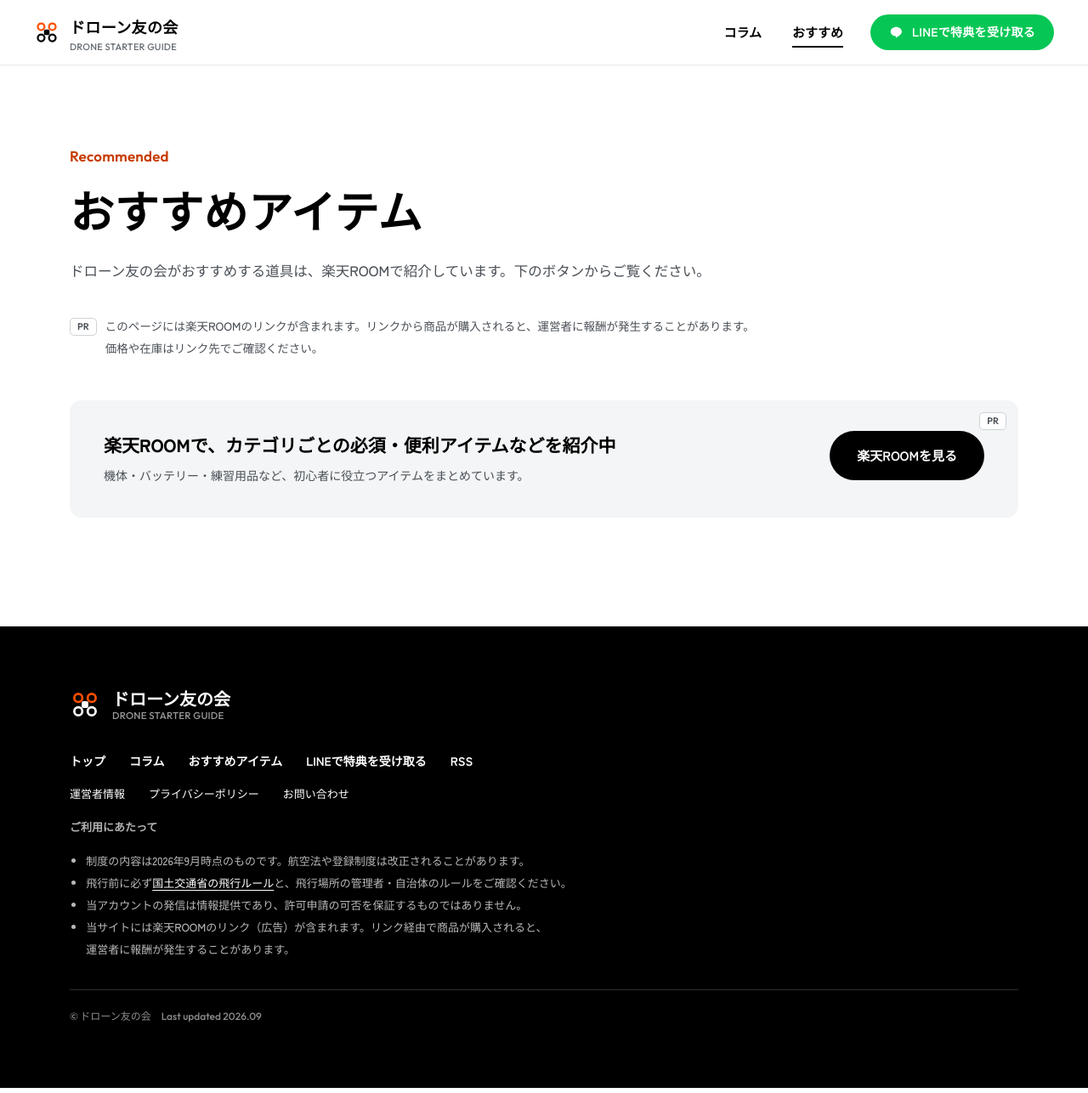
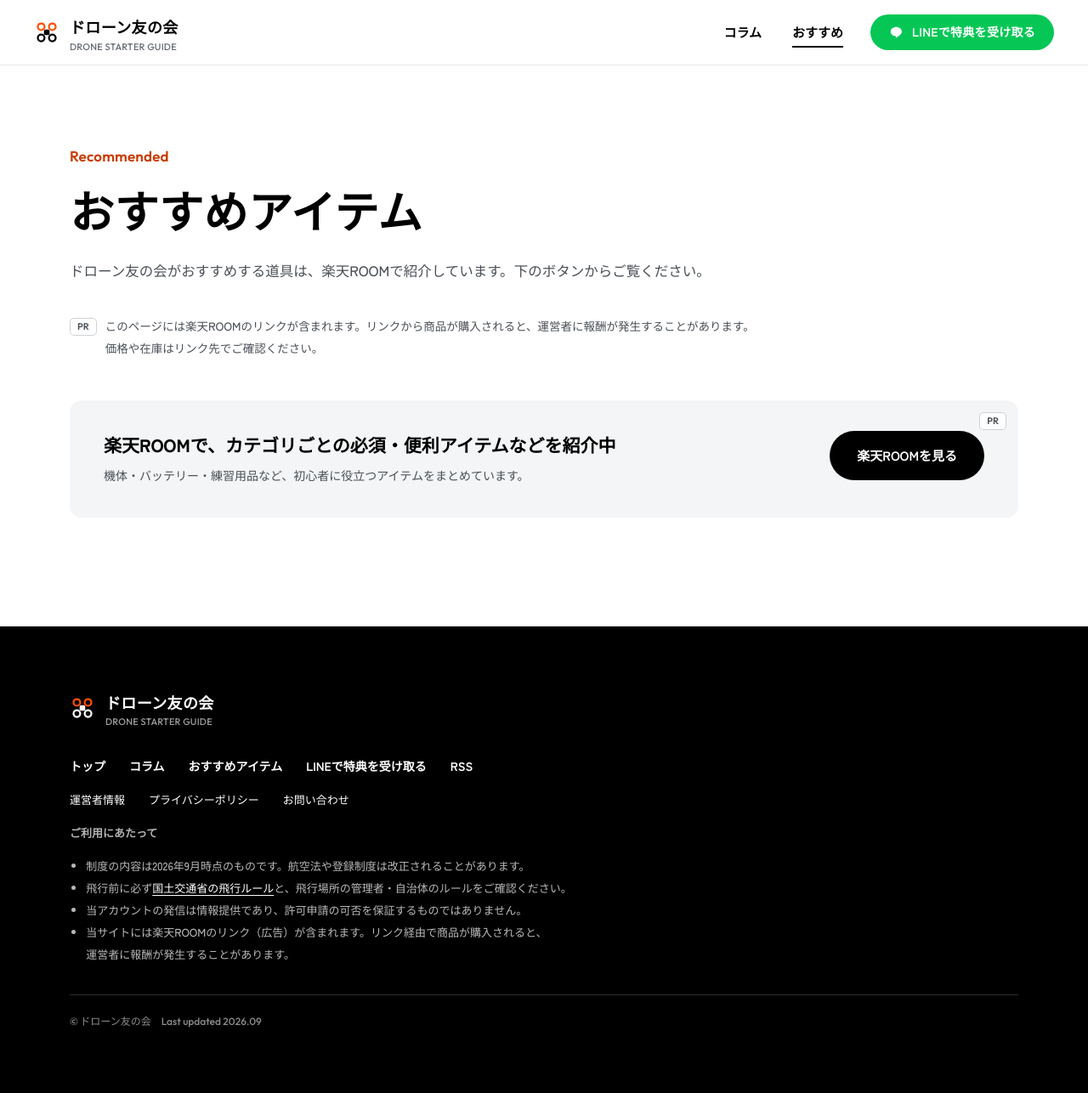
Before and after one commit to KoheiMizoguchi/drone-tomonokai, a Jekyll site: the page built from items/index.html, in a window 1280 px wide and 1286 px high. Shown: the whole window at 85% size. Built offline with Jekyll 4.4.1, drawn with Linux system fonts in a browser that asks for light colours.

Commit message:
フッターのロゴをヘッダーとそろえ、CSSにバージョン付与
Co-Authored-By: Claude Opus 5.5 <noreply@anthropic.com>

```diff
--- a/_includes/head-common.html
+++ b/_includes/head-common.html
@@ -4,9 +4,9 @@
 <link rel="preconnect" href="https://fonts.googleapis.com">
 <link rel="preconnect" href="https://fonts.gstatic.com" crossorigin>
 <link rel="stylesheet" href="https://fonts.googleapis.com/css2?family=Zen+Kaku+Gothic+New:wght@500;700;900&family=Outfit:wght@500;600&display=swap">
-<link rel="stylesheet" href="{{ '/assets/css/base.css' | relative_url }}">
-<link rel="stylesheet" href="{{ '/assets/css/column.css' | relative_url }}">
-<link rel="stylesheet" href="{{ '/assets/css/room.css' | relative_url }}">
-<link rel="stylesheet" href="{{ '/assets/css/sns.css' | relative_url }}">
+<link rel="stylesheet" href="{{ '/assets/css/base.css' | relative_url }}?v={{ site.time | date: '%Y%m%d%H%M%S' }}">
+<link rel="stylesheet" href="{{ '/assets/css/column.css' | relative_url }}?v={{ site.time | date: '%Y%m%d%H%M%S' }}">
+<link rel="stylesheet" href="{{ '/assets/css/room.css' | relative_url }}?v={{ site.time | date: '%Y%m%d%H%M%S' }}">
+<link rel="stylesheet" href="{{ '/assets/css/sns.css' | relative_url }}?v={{ site.time | date: '%Y%m%d%H%M%S' }}">
 {% feed_meta %}
 {% include analytics.html %}
--- a/_includes/site-footer.html
+++ b/_includes/site-footer.html
@@ -1,9 +1,9 @@
 <footer>
   <div class="wrap f-in">
-    <a class="f-brand" href="{{ '/' | relative_url }}">
-      <svg width="36" height="36" viewBox="0 0 32 32" aria-hidden="true">
-        <circle cx="9" cy="9" r="4.2" fill="none" stroke="#FF4F00" stroke-width="2.4"/>
-        <circle cx="23" cy="9" r="4.2" fill="none" stroke="#FF4F00" stroke-width="2.4"/>
+    <a class="brand brand-inverse f-brand" href="{{ '/' | relative_url }}">
+      <svg class="brand-mark" width="30" height="30" viewBox="0 0 32 32" aria-hidden="true">
+        <circle cx="9" cy="9" r="4.2" fill="none" stroke="var(--signal)" stroke-width="2.4"/>
+        <circle cx="23" cy="9" r="4.2" fill="none" stroke="var(--signal)" stroke-width="2.4"/>
         <circle cx="9" cy="23" r="4.2" fill="none" stroke="#FFFFFF" stroke-width="2.4"/>
         <circle cx="23" cy="23" r="4.2" fill="none" stroke="#FFFFFF" stroke-width="2.4"/>
         <rect x="12.5" y="12.5" width="7" height="7" rx="2" fill="#FFFFFF"/>
--- a/assets/css/base.css
+++ b/assets/css/base.css
@@ -130,9 +130,10 @@ img,svg{max-width:100%}
 /* ---- footer ---- */
 footer{padding:72px 0 120px;background:#000;color:#fff}
 footer .f-in{display:flex;flex-direction:column;gap:14px}
-footer .f-brand{display:inline-flex;align-items:center;gap:14px;align-self:flex-start;font-family:var(--f-head);font-weight:900;font-size:20px;line-height:1.3;color:#fff;text-decoration:none;margin-bottom:8px}
-footer .f-brand small{display:block;font-family:var(--f-en);font-size:11.5px;font-weight:500;letter-spacing:.02em;color:rgba(255,255,255,.6)}
-footer .f-brand svg{flex:none}
+/* フッターのロゴ：ヘッダーの .brand と同じ形で白黒反転 */
+.brand-inverse{color:#fff}
+.brand-inverse small{color:rgba(255,255,255,.62)}
+footer a.brand{text-decoration:none;align-self:flex-start;margin-bottom:8px}
 footer .f-ttl{font-size:13px;font-weight:700;color:rgba(255,255,255,.7)}
 footer ul{margin:0;padding-left:1.2em;max-width:74ch}
 footer li{font-size:13px;color:rgba(255,255,255,.72);line-height:2}
```
